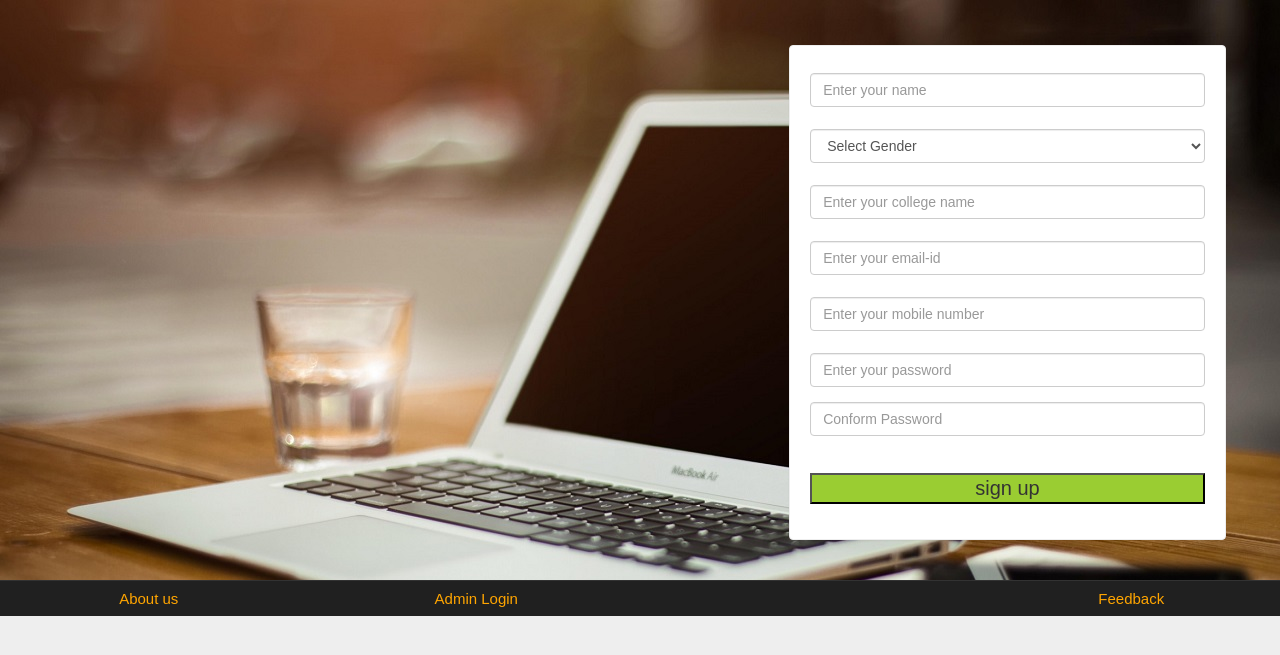
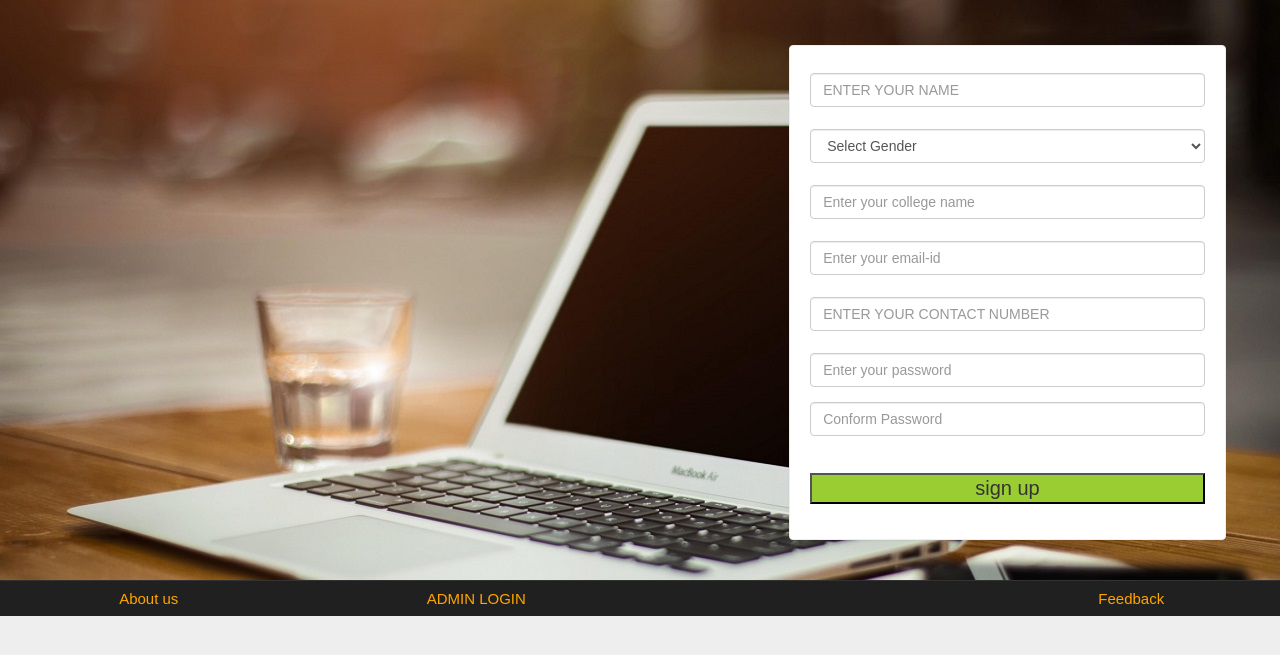
Before and after one commit to Shubhamjpg/exam, a PHP site: page / in a window 1280 px wide. Shown: the part 70-725 px from the top of the page. Run offline with PHP 8.4, Linux system fonts and the light colour scheme.

Commit message:
Update index.php

```diff
--- a/index.php
+++ b/index.php
@@ -93,7 +93,7 @@ var b = document.forms["form"]["cpassword"].value;if (a!=b){alert("Passwords mus
 <div class="form-group">
   <label class="col-md-12 control-label" for="name"></label>
   <div class="col-md-12">
-  <input id="name" name="name" placeholder="Enter your name" class="form-control input-md" type="text">
+  <input id="name" name="name" placeholder="ENTER YOUR NAME" class="form-control input-md" type="text">
 
   </div>
 </div>
@@ -102,7 +102,7 @@ var b = document.forms["form"]["cpassword"].value;if (a!=b){alert("Passwords mus
 <div class="form-group">
   <label class="col-md-12 control-label" for="gender"></label>
   <div class="col-md-12">
-    <select id="gender" name="gender" placeholder="Enter your gender" class="form-control input-md" >
+    <select id="gender" name="gender" placeholder="SELECT GENDER" class="form-control input-md" >
    <option value="Male">Select Gender</option>
   <option value="M">Male</option>
   <option value="F">Female</option> </select>
@@ -132,7 +132,7 @@ var b = document.forms["form"]["cpassword"].value;if (a!=b){alert("Passwords mus
 <div class="form-group">
   <label class="col-md-12 control-label" for="mob"></label>
   <div class="col-md-12">
-  <input id="mob" name="mob" placeholder="Enter your mobile number" class="form-control input-md" type="number">
+  <input id="mob" name="mob" placeholder="ENTER YOUR CONTACT NUMBER" class="form-control input-md" type="number">
 
   </div>
 </div>
@@ -176,7 +176,7 @@ var b = document.forms["form"]["cpassword"].value;if (a!=b){alert("Passwords mus
 <a href="" target="_blank">About us</a>
 </div>
 <div class="col-md-3 box">
-<a href="#" data-toggle="modal" data-target="#login">Admin Login</a></div>
+<a href="#" data-toggle="modal" data-target="#login">ADMIN LOGIN</a></div>
 <div class="col-md-3 box">
 <a href="#" data-toggle="modal" data-target="#developers"></a>
 </div>
```
